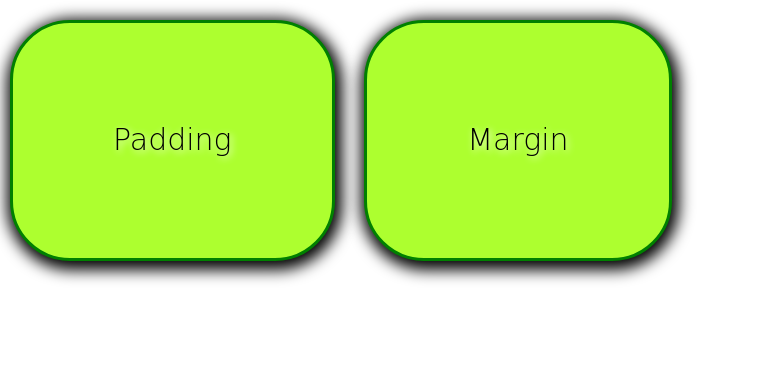
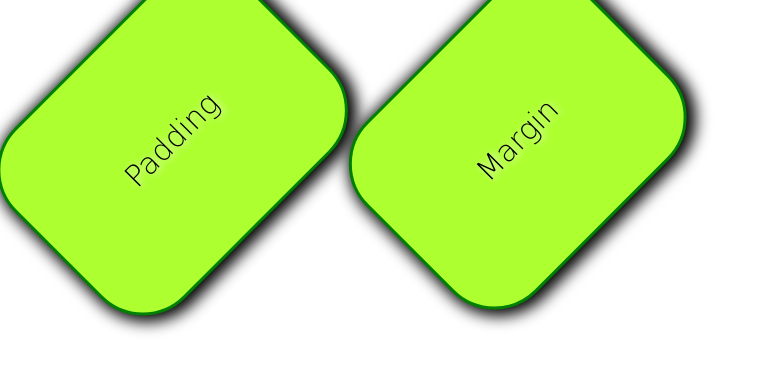
Before and after one commit to anabelen-bc/CURSO-CSS-BASICO-SOYDALTO, a plain HTML site: page Propiedades de Cajas/index.html in a window 1280 px wide. Shown: the whole page, without its empty margins (0-770 px from the left). Drawn offline with Linux system fonts and the light colour scheme.

Commit message:
Propiedades

```diff
--- a/Propiedades de Cajas/estilo.css
+++ b/Propiedades de Cajas/estilo.css
@@ -18,11 +18,14 @@ h2 {
     text-align: center;
     margin: 20px 10px;
     /*Marca el espacio que existe entre dos bloques*/
-    border-radius: 2em; /*Por defecto es de 16 px*/
+    border-radius: 2em;
+    /*Por defecto es de 16 px*/
     border: 3px solid green;
 
-    box-shadow: 2px 4px 15px 5px ;/*Le da sombra a la Caja, moviendonos en eje*/
-text-shadow: 2px 2px 7px #fff;
+    box-shadow: 2px 4px 15px 5px;
+    /*Le da sombra a la Caja, moviendonos en eje*/
+    text-shadow: 2px 2px 7px #fff;
+    transform: rotate(-45deg);
 }
 
 /*BOX MODEL - Es el modelo donde trabajamos las cajas, tiene las siguientes propiedades, content, padding, border, margin, estas 4 tienen un orden jerarquico, CONTENT (se modifica con line-height), el PADDING (con padding), BORDER (con border), MARGIN (con margin).
```
